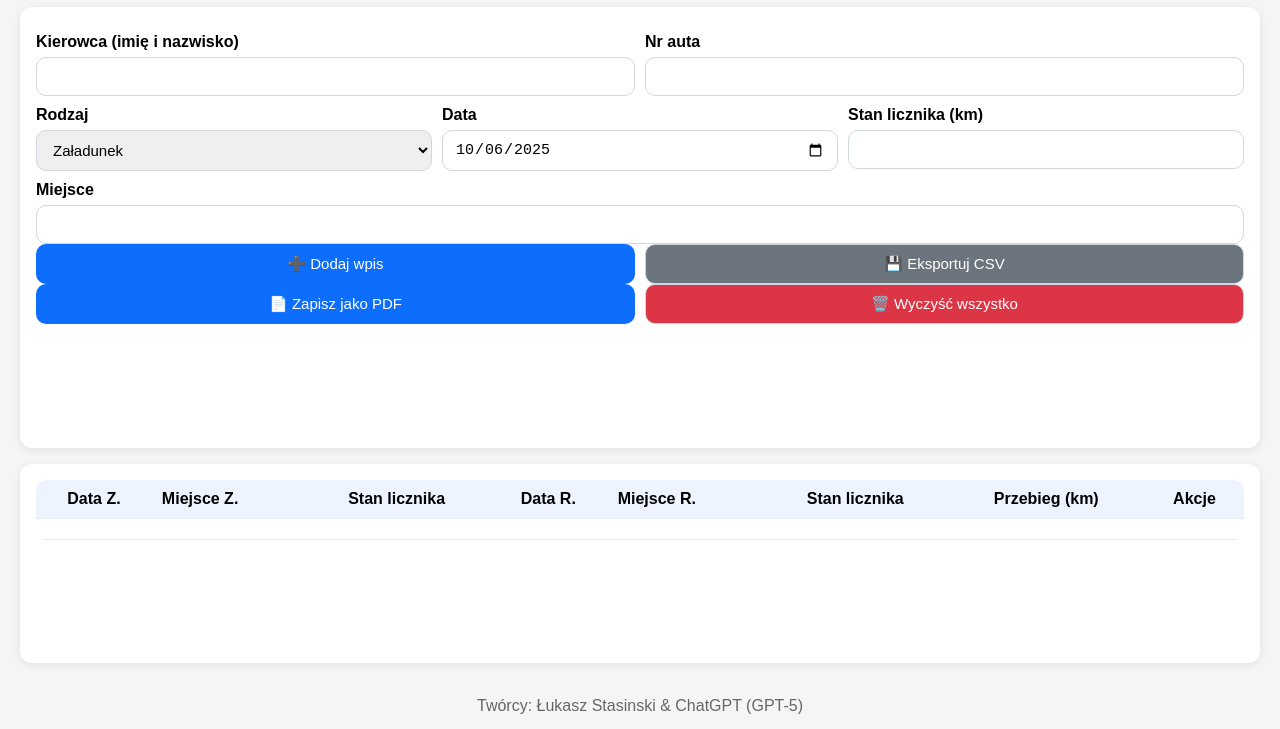
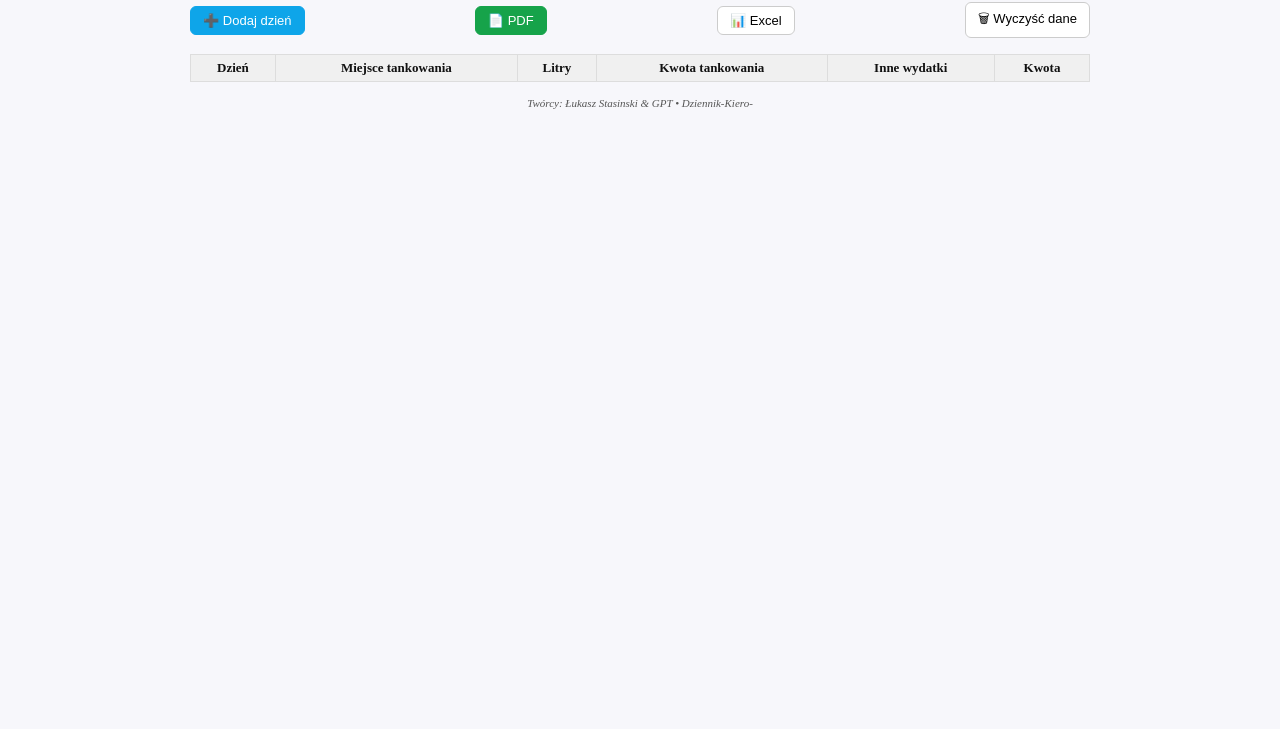
Before and after one commit to lucdriver777-droid/Dziennik-Kiero-, a plain HTML site: page index.html in a window 1280 px wide. Shown: the part 71-800 px from the top of the page. Drawn offline with nearby package versions, Linux system fonts and the light colour scheme.

Commit message:
Update index.html

```diff
--- a/index.html
+++ b/index.html
@@ -1,194 +1,206 @@
 <!DOCTYPE html>
 <html lang="pl">
 <head>
-<meta charset="UTF-8">
-<meta name="viewport" content="width=device-width, initial-scale=1">
-<title>Dziennik kierowcy — pary Z/R (PWA)</title>
-<link rel="manifest" href="manifest.webmanifest">
-<meta name="theme-color" content="#0d6efd">
-<style>
-  :root{ --primary:#0d6efd; --bg:#f5f5f5; --card:#fff; --muted:#6c757d; }
-  *{ box-sizing:border-box }
-  body{ font-family: Arial, sans-serif; background:var(--bg); margin:0; min-height:100vh; display:flex; flex-direction:column;}
-  header{ padding:16px 20px; background:#fff; box-shadow:0 2px 8px rgba(0,0,0,.06); position:sticky; top:0; z-index:10; }
-  h1{ margin:0; font-size:22px; text-align:center; color:#000 }
-  .container{ padding:20px; display:grid; gap:16px; flex:1; }
-  .card{ background:var(--card); border-radius:12px; box-shadow:0 2px 8px rgba(0,0,0,.08); padding:16px; }
-  label{ display:block; font-weight:700; margin:10px 0 6px }
-  input,select,button{ width:100%; padding:10px 12px; border-radius:10px; border:1px solid #d0d7de; font-size:15px }
-  .row{ display:grid; grid-template-columns:1fr 1fr; gap:10px }
-  .row-3{ display:grid; grid-template-columns:1fr 1fr 1fr; gap:10px }
-  .btn{ background:var(--primary); color:#fff; border:none; cursor:pointer }
-  .btn:hover{ filter:brightness(.95) }
-  .btn-muted{ background:#6c757d; color:#fff }
-  .btn-danger{ background:#dc3545; color:#fff }
-  table{ width:100%; border-collapse:collapse; background:#fff; border-radius:10px; overflow:hidden }
-  th,td{ padding:10px; border-bottom:1px solid #e9ecef; text-align:center; vertical-align:middle }
-  thead th{ background:#eef4ff; font-weight:700 }
-  td.place, th.place { text-align:left; }
-  .actions{ display:flex; gap:6px; justify-content:center; flex-wrap:wrap }
-  .no-print-inline{}
-  .print-only{ display:none }
-  footer{ text-align:center; padding:14px; color:#666 }
-  @media (max-width:760px){ .row,.row-3{ grid-template-columns:1fr } }
-  @media print{
-    header,.no-print, footer{ display:none !important }
-    .no-print-inline{ display:none !important }
-    .print-only{ display:block !important; margin-bottom:8pt }
-    @page{ size:A4 landscape; margin:12mm }
-    table{ table-layout:fixed; width:100%; font-size:12px }
-    thead { display: table-header-group; }
-    tfoot { display: table-footer-group; }
-    tr { page-break-inside: avoid; }
-    th,td{ text-align:center !important }
-    td.place, th.place { text-align:center !important }
-  }
-</style>
+  <meta charset="utf-8" />
+  <meta name="viewport" content="width=device-width, initial-scale=1" />
+  <title>Dziennik Kierowcy</title>
+
+  <!-- PWA -->
+  <link rel="manifest" href="manifest.json" />
+  <link rel="icon" href="icon-192.png" />
+  <meta name="theme-color" content="#0ea5e9" />
+
+  <!-- Style -->
+  <style>
+    body {
+      font-family: "Times New Roman", Times, serif;
+      background: #f7f7fb;
+      color: #111;
+      margin: 0;
+    }
+    .wrap {
+      max-width: 900px;
+      margin: 24px auto;
+      padding: 0 16px;
+    }
+    h1 {
+      text-align: center;
+      color: #0e7490;
+      margin-bottom: 12px;
+    }
+    .toolbar {
+      display: flex;
+      flex-wrap: wrap;
+      gap: 8px;
+      align-items: center;
+      margin-bottom: 16px;
+      justify-content: space-between;
+    }
+    .btn {
+      padding: 6px 12px;
+      border: 1px solid #ccc;
+      border-radius: 6px;
+      background: #fff;
+      cursor: pointer;
+      font-size: 13px;
+    }
+    .btn.primary {
+      background: #0ea5e9;
+      color: #fff;
+      border-color: #0ea5e9;
+    }
+    .btn.ok {
+      background: #16a34a;
+      color: #fff;
+      border-color: #16a34a;
+    }
+    table {
+      width: 100%;
+      border-collapse: collapse;
+      margin-bottom: 12px;
+    }
+    th, td {
+      border: 1px solid #ddd;
+      padding: 5px;
+      text-align: center;
+      font-size: 13px;
+    }
+    th {
+      background: #f0f0f0;
+    }
+    tr.weekend {
+      background-color: #fde68a;
+    }
+    input, select {
+      width: 100%;
+      border: none;
+      text-align: center;
+      font-size: 13px;
+      background: transparent;
+      outline: none;
+    }
+    #footer {
+      margin-top: 15px;
+      text-align: center;
+      font-size: 11px;
+      font-style: italic;
+      color: #555;
+    }
+
+    @media print {
+      .no-print { display: none !important; }
+      @page { size: A4 portrait; margin: 8mm; }
+      table th, table td { font-size: 10px; padding: 3px; }
+    }
+  </style>
+
+  <script src="https://cdn.jsdelivr.net/npm/xlsx/dist/xlsx.full.min.js"></script>
+  <script src="https://cdnjs.cloudflare.com/ajax/libs/jspdf/2.5.1/jspdf.umd.min.js"></script>
 </head>
+
 <body>
-<header><h1>🚛 Dziennik kierowcy</h1></header>
+  <div class="wrap">
+    <h1>Dziennik Kierowcy</h1>
 
-<div id="printHeader" class="print-only" style="padding:0 20px;">
-  <h2 style="margin:0 0 4pt 0; color:#000;">Dziennik kierowcy</h2>
-  <div id="printMeta" style="color:#000;"></div>
-</div>
-
-<div class="container">
-  <!-- Formularz -->
-  <div class="card no-print">
-    <div class="row">
-      <div>
-        <label for="driver">Kierowca (imię i nazwisko)</label>
-        <input id="driver" oninput="saveHeader()">
-      </div>
-      <div>
-        <label for="carNo">Nr auta</label>
-        <input id="carNo" oninput="saveHeader()">
-      </div>
+    <div class="toolbar no-print">
+      <button class="btn primary" onclick="addDay()">➕ Dodaj dzień</button>
+      <button class="btn ok" onclick="exportPDF()">📄 PDF</button>
+      <button class="btn" onclick="exportExcel()">📊 Excel</button>
+      <button class="btn" onclick="clearData()">🗑 Wyczyść dane</button>
     </div>
 
-    <div class="row-3">
-      <div>
-        <label for="type">Rodzaj</label>
-        <select id="type">
-          <option value="Załadunek">Załadunek</option>
-          <option value="Rozładunek">Rozładunek</option>
-        </select>
-      </div>
-      <div>
-        <label for="date">Data</label>
-        <input type="date" id="date">
-      </div>
-      <div>
-        <label for="odometer">Stan licznika (km)</label>
-        <input type="number" id="odometer" inputmode="numeric">
-      </div>
-    </div>
+    <table id="logTable">
+      <thead>
+        <tr>
+          <th>Dzień</th>
+          <th>Miejsce tankowania</th>
+          <th>Litry</th>
+          <th>Kwota tankowania</th>
+          <th>Inne wydatki</th>
+          <th>Kwota</th>
+        </tr>
+      </thead>
+      <tbody id="tableBody"></tbody>
+    </table>
 
-    <label for="place">Miejsce</label>
-    <input id="place">
-
-    <div class="row">
-      <button class="btn" onclick="addEntry()">➕ Dodaj wpis</button>
-      <button class="btn-muted" onclick="exportCSV()">💾 Eksportuj CSV</button>
-    </div>
-    <div class="row">
-      <button class="btn" onclick="window.print()">📄 Zapisz jako PDF</button>
-      <button class="btn-danger" onclick="clearLog()">🗑️ Wyczyść wszystko</button>
+    <div id="footer">
+      Twórcy: Łukasz Stasinski & GPT • Dziennik-Kiero-
     </div>
   </div>
 
-  <!-- Tabela -->
-  <div class="card">
-    <table id="pairTable">
-      <thead>
-        <tr>
-          <th>Data Z.</th><th class="place">Miejsce Z.</th><th>Stan licznika</th>
-          <th>Data R.</th><th class="place">Miejsce R.</th><th>Stan licznika</th>
-          <th class="no-print-inline">Przebieg (km)</th>
-          <th class="no-print-inline">Akcje</th>
-        </tr>
-      </thead>
-      <tbody></tbody>
-      <tfoot><tr><td colspan="8"></td></tr></tfoot>
-    </table>
-  </div>
-</div>
+  <script>
+    // Dane w pamięci lokalnej
+    const STORAGE_KEY = "dziennik_kierowcy_data";
 
-<footer class="no-print">Twórcy: Łukasz Stasinski & ChatGPT (GPT-5)</footer>
+    function loadData() {
+      const saved = localStorage.getItem(STORAGE_KEY);
+      if (saved) document.getElementById("tableBody").innerHTML = saved;
+    }
 
-<script>
-var entries = [];
+    function saveData() {
+      localStorage.setItem(STORAGE_KEY, document.getElementById("tableBody").innerHTML);
+    }
 
-if ('serviceWorker' in navigator) {
-  window.addEventListener('load', function() {
-    navigator.serviceWorker.register('service-worker.js');
-  });
-}
+    function addDay() {
+      const tbody = document.getElementById("tableBody");
+      const tr = document.createElement("tr");
+      tr.innerHTML = `
+        <td><select onchange="saveData()">${Array.from({ length: 31 }, (_, i) => `<option>${i + 1}</option>`).join('')}</select></td>
+        <td><input type="text" oninput="saveData()" placeholder="Miejsce"></td>
+        <td><input type="number" step="0.01" oninput="saveData()" placeholder="L"></td>
+        <td><input type="number" step="0.01" oninput="saveData()" placeholder="Kwota"></td>
+        <td><input type="text" oninput="saveData()" placeholder="Nazwa wydatku"></td>
+        <td><input type="number" step="0.01" oninput="saveData()" placeholder="Kwota"></td>
+      `;
+      tbody.appendChild(tr);
+      saveData();
+    }
 
-function todayStr(){ return new Date().toISOString().slice(0,10); }
-function persist(){ localStorage.setItem('driverLog_pairs_only', JSON.stringify(entries)); }
-function byDateTs(a,b){ return a.date.localeCompare(b.date) || a.ts - b.ts; }
+    function clearData() {
+      if (confirm("Na pewno usunąć wszystkie dane?")) {
+        localStorage.removeItem(STORAGE_KEY);
+        document.getElementById("tableBody").innerHTML = "";
+      }
+    }
 
-function load(){
-  var raw = localStorage.getItem('driverLog_pairs_only');
-  if(!raw) return [];
-  try{ return JSON.parse(raw); }catch(e){ return []; }
-}
-function nextId(){ return entries.length ? Math.max.apply(null, entries.map(e=>e.id))+1 : 1; }
+    async function exportPDF() {
+      const { jsPDF } = window.jspdf;
+      const pdf = new jsPDF({ orientation: "p", unit: "mm", format: "a4" });
+      pdf.setFont("Times", "normal");
+      pdf.setFontSize(12);
+      pdf.text("Dziennik Kierowcy", 105, 15, { align: "center" });
 
-function saveHeader(){
-  localStorage.setItem('driverName', document.getElementById('driver').value || '');
-  localStorage.setItem('carNumber', document.getElementById('carNo').value || '');
-  updatePrintMeta();
-}
-function updatePrintMeta(){
-  var d = localStorage.getItem('driverName') || '-';
-  var c = localStorage.getItem('carNumber') || '-';
-  document.getElementById('printMeta').textContent = "Kierowca: "+d+" • Nr auta: "+c;
-}
-function setDefaultDate(){
-  if(!document.getElementById('date').value) document.getElementById('date').value = todayStr();
-  updatePrintMeta();
-}
+      const table = document.getElementById("logTable");
+      let y = 25;
 
-function addEntry(){
-  var type=document.getElementById('type').value;
-  var date=document.getElementById('date').value||todayStr();
-  var place=document.getElementById('place').value.trim();
-  var odo=document.getElementById('odometer').value.trim();
-  if(!place||!odo){alert("Wpisz miejsce i licznik!");return;}
-  entries.push({id:nextId(), date:date, type:type, place:place, odometer:odo, ts:Date.now()});
-  persist(); render();
-}
-function clearLog(){ if(confirm("Na pewno?")){entries=[]; persist(); render();} }
+      const rows = [...table.rows];
+      for (let i = 0; i < rows.length; i++) {
+        const cells = [...rows[i].cells];
+        const text = cells.map(c => c.innerText || c.querySelector('input,select')?.value || "").join(" | ");
+        pdf.text(text, 10, y);
+        y += 7;
+        if (y > 280) { pdf.addPage(); y = 15; }
+      }
 
-function render(){
-  var tb=document.querySelector('#pairTable tbody'); tb.innerHTML="";
-  var pairs=[]; var load=null;
-  entries.sort(byDateTs).forEach(function(e){
-    if(e.type==="Załadunek"){ load=e; }
-    else if(load){ pairs.push([load,e]); load=null; }
-  });
-  pairs.forEach(function(p){
-    var delta = p[1].odometer && p[0].odometer ? (p[1].odometer - p[0].odometer) : '';
-    var tr=document.createElement("tr");
-    tr.innerHTML="<td>"+p[0].date+"</td><td class='place'>"+p[0].place+"</td><td>"+p[0].odometer+"</td>"+
-    "<td>"+p[1].date+"</td><td class='place'>"+p[1].place+"</td><td>"+p[1].odometer+"</td><td class='no-print-inline'>"+delta+"</td><td class='no-print-inline'></td>";
-    tb.appendChild(tr);
-  });
-}
-function exportCSV(){
-  var csv="Data Z.,Miejsce Z.,Stan,Data R.,Miejsce R.,Stan,Przebieg\\n";
-  document.querySelectorAll("#pairTable tbody tr").forEach(function(tr){
-    var tds=tr.querySelectorAll("td"); var row=[];
-    for(var i=0;i<7;i++) row.push(tds[i].textContent.replace(/,/g," "));
-    csv+=row.join(",")+"\\n";
-  });
-  var blob=new Blob([csv],{type:"text/csv"}); var a=document.createElement("a");
-  a.href=URL.createObjectURL(blob); a.download="dziennik.csv"; a.click();
-}
-window.onload=function(){ entries=load(); setDefaultDate(); render(); };
-</script>
+      pdf.text("Twórcy: Łukasz Stasinski & GPT", 105, 290, { align: "center" });
+      pdf.save("Dziennik_Kierowcy.pdf");
+    }
+
+    function exportExcel() {
+      const table = document.getElementById("logTable");
+      const wb = XLSX.utils.table_to_book(table, { sheet: "Dziennik" });
+      XLSX.writeFile(wb, "Dziennik_Kierowcy.xlsx");
+    }
+
+    loadData();
+  </script>
+
+  <script>
+  if ('serviceWorker' in navigator) {
+    navigator.serviceWorker.register('sw.js')
+      .then(() => console.log('SW zarejestrowany'))
+      .catch(err => console.log('SW błąd:', err));
+  }
+  </script>
 </body>
 </html>
```
